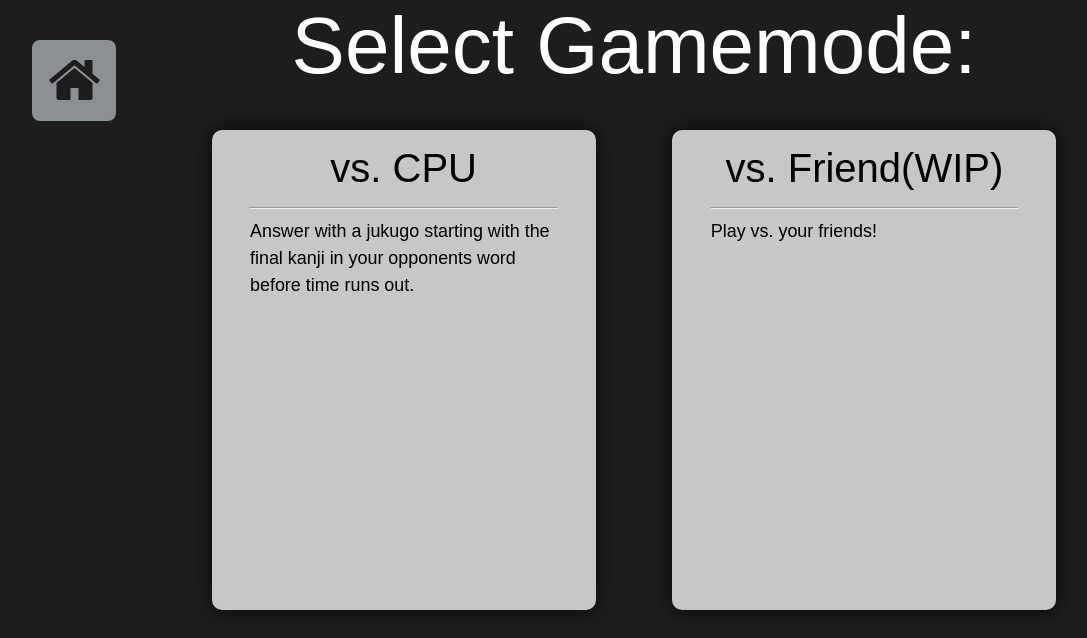
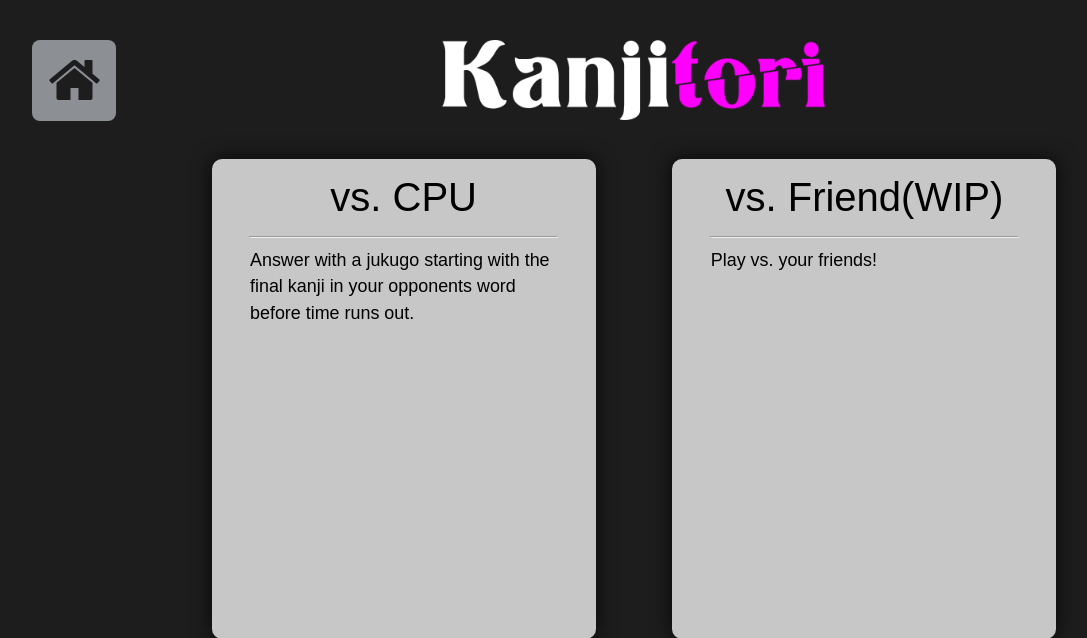
Before and after one commit to Jacob-HS/KanjiGames, a Flask app: page /kanjitori/mode-select in a window 1280 px wide. Shown: the top 638 px of the page, without its empty margins (6-1093 px from the left). Run offline with Flask 3, Linux system fonts and the light colour scheme; parts of the project's set-up code (start-up, migrations or seed data) failed here and were passed over.

Commit message:
added new headers

```diff
--- a/website/static/styles.css
+++ b/website/static/styles.css
@@ -551,6 +551,14 @@ svg g{
   font-weight: bold;
 }
 
+.imageMenuHeader {
+  margin:auto;
+  margin-top: 5vh;
+  width:30vw;
+  display: block;
+
+}
+
 .duelSelectFlexContainer{
   display: flex;
   margin: 0 10%;
--- a/website/templates/DOModeSelect.html
+++ b/website/templates/DOModeSelect.html
@@ -6,7 +6,7 @@
 <a class="homeButton" href="/">
   <i class="fa fa-home" aria-hidden="true"></i>
 </a>
-<div class="modeHeader">Select Gamemode:</div>
+<img class="imageMenuHeader" src="https://fontmeme.com/permalink/230422/796afaf72408388087cbec4eeba6f84c.png" alt="cursive-fonts" border="0">
 <div id="modeContainer">
   <a style="text-decoration: none; display: inline-block;"href="/drawn-out/standard">
     <div class="modeButton fade-in-bottom">
--- a/website/templates/KTmodeSelect.html
+++ b/website/templates/KTmodeSelect.html
@@ -6,7 +6,7 @@
 <a class="homeButton" href="/">
   <i class="fa fa-home" aria-hidden="true"></i>
 </a>
-<div class="modeHeader">Select Gamemode:</div>
+<img class="imageMenuHeader" src="{{url_for('static',filename='kanjitoriHeader.png')}}" alt="futuristic-fonts" border="0">
 <div id="modeContainer">
   <a style="text-decoration: none; display: inline-block;"href="/kanjitori/vs-cpu">
     <div class="modeButton fade-in-bottom">
--- a/website/templates/RRmodeSelect.html
+++ b/website/templates/RRmodeSelect.html
@@ -6,7 +6,7 @@
 <a class="homeButton active" href="/">
   <i class="fa fa-home" aria-hidden="true"></i>
 </a>
-<div class="modeHeader">Select Gamemode:</div>
+<img class="imageMenuHeader" src="https://fontmeme.com/permalink/230422/a77901deff8c0f8c12380e5bab87b85c.png" alt="futuristic-fonts" border="0">
 <div id="modeContainer">
   <a style="text-decoration: none; display: inline-block;"href="/radical-rush/standard">
     <div class="modeButton fade-in-bottom">
```
Also changed, not shown: website/static/kanjitoriHeader.png (added).
